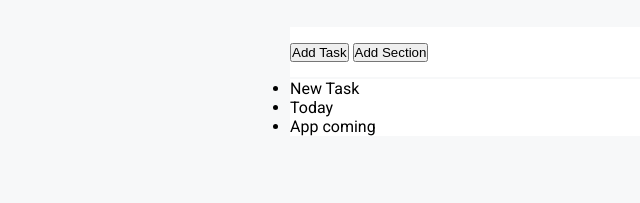
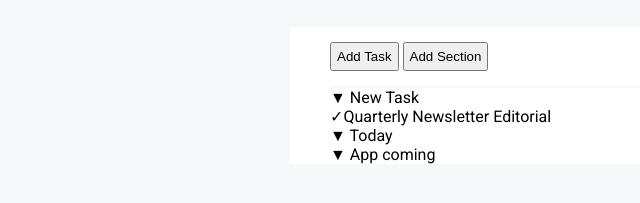
Before and after one commit to emilianoaprile/html-css-toboolist, a plain HTML site: page index.html in a window 1280 px wide. Shown: the part 83-286 px from the top of the page, without its empty margins (0-640 px from the left). Drawn offline with Linux system fonts and the light colour scheme.

Commit message:
add - check e ul

```diff
--- a/CSS/app.css
+++ b/CSS/app.css
@@ -37,6 +37,7 @@ HEADER
     margin: auto;
     background-color: white;
     margin-top: 30px;
+    padding-left: 40px;
  }
 
  .main__button {
@@ -44,3 +45,11 @@ HEADER
     padding-bottom: 15px;
     border-bottom: 2px solid #F7F8F9;
  }
+
+ .main__button-add {
+    padding: 5px;
+ }
+
+ ul, li, menu {
+    list-style: none;
+ }
--- a/index.html
+++ b/index.html
@@ -19,15 +19,21 @@
     <main>
         <div class="main__container">
             <div class="main__button">
-                <button>Add Task</button>
-                <button>Add Section</button>
+                <button class="main__button-add">Add Task</button>
+                <button class="main__button-add">Add Section</button>
             </div>
 
             <div>
                 <ul>
-                    <li>New Task</li>
-                    <li>Today</li>
-                    <li>App coming</li>
+                    <li>&#x25BC; New Task
+                        <ul>
+                            <li><span>&check;</span>Quarterly Newsletter Editorial</li>
+                        </ul>
+                    </li>
+
+                    <li>&#x25BC; Today</li>
+
+                    <li>&#x25BC; App coming</li>
                 </ul>
             </div>
 
```
